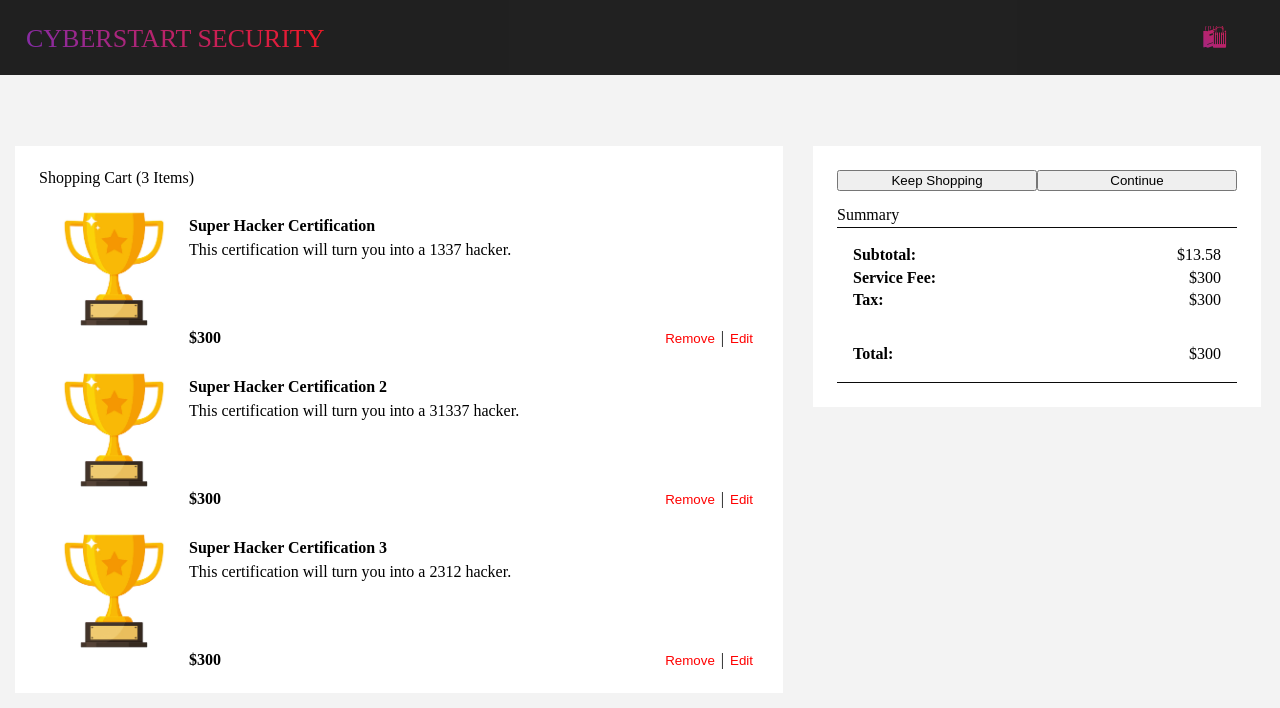
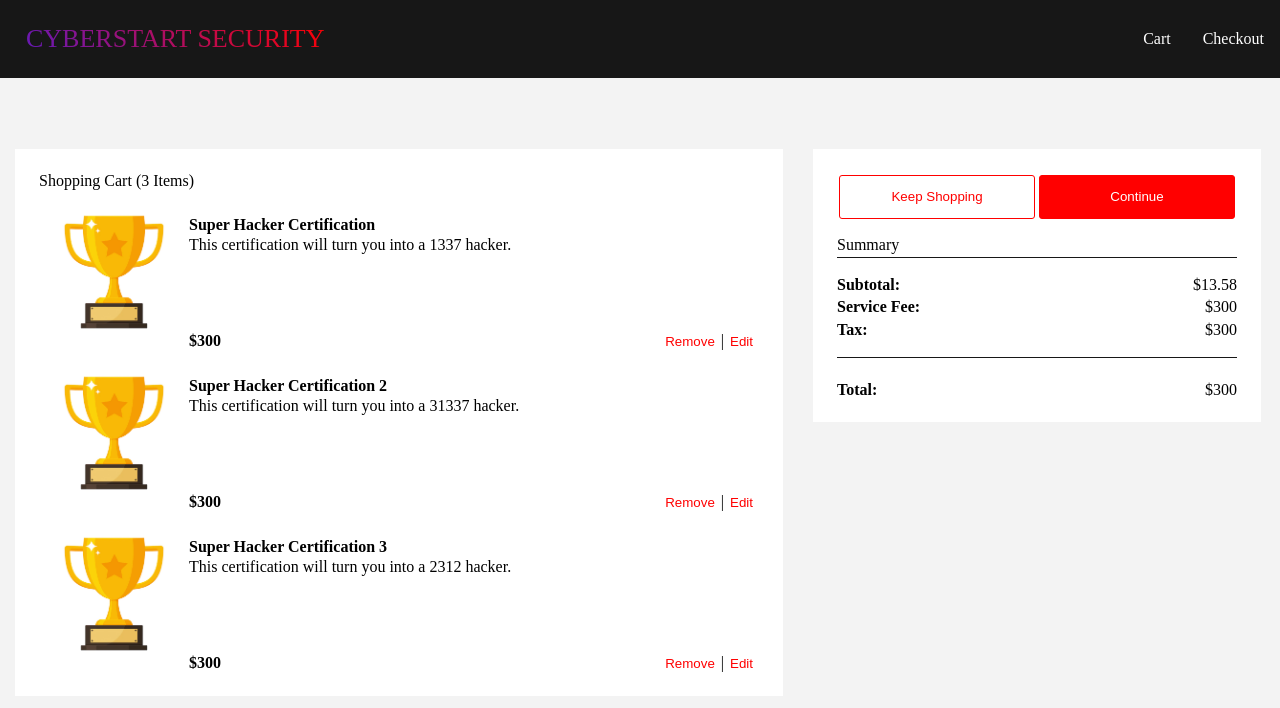
Before and after one commit to A1-exe/hci-project-one, a website: page cart/index.html in a window 1280 px wide. Drawn offline with Linux system fonts and the light colour scheme.

Commit message:
Update website baseline, minor color changes

```diff
--- a/assets/css/screen.css
+++ b/assets/css/screen.css
@@ -8,9 +8,11 @@ a,abbr,acronym,address,applet,article,aside,audio,b,big,blockquote,body,canvas,c
 
 /* Begin site styles below */
 :root {
-  --dark-color: #0a0a0a;
+  --dark-color: #171717;
   --light-color: #f3f3f3;
   --lightest-color: #ffffff;
+  --purple: rgb(100, 26, 185);
+  --red: rgb(255, 0, 0);
 }
 
 body {
@@ -19,32 +21,40 @@ body {
 
 nav {
   background-color: var(--dark-color);
-  opacity: 0.9;
   display: flex;
-  height: 4.6875em;
 }
 
-nav a {
-  font-size: 1.625em;
-  padding-left: 1em;
-  padding-right: 1em;
-  margin-top: 1em;
-  background: -webkit-linear-gradient(45deg, rgb(100, 26, 185), rgb(255, 0, 0));
+nav #company a {
+  color: var(--purple);
+  background: -webkit-linear-gradient(45deg, var(--purple), var(--red));
   background-clip: unset;
   -webkit-background-clip: text;
   -webkit-text-fill-color: transparent;
 }
 
-#cart-icon {
-  margin-left: auto;
-  fill: currentColor;
-  color: red;
-  height: 2em;
-  width: 2em;
+nav ol {
+  display: flex;
 }
 
-ul, li {
-  height: inherit
+nav > ol {
+  flex-basis: 100%;
+}
+
+nav ol li {
+  text-align: center;
+  padding: 1em;
+}
+
+#company {
+  font-size: 1.625em;
+}
+
+#pages {
+  margin-left: auto;
+}
+
+#pages li {
+  margin: auto 0 auto;
 }
 
 a {
@@ -83,23 +93,29 @@ main > section {
 }
 
 .cart-item {
-  display: flex;
+  display: grid;
+  grid-template-columns: min-content auto;
   margin-top: .5em;
 }
 
+.cart-item .icon {
+  grid-row: span 3;
+}
+
 .cart-item .icon img {
-  height: 9.375em
+  max-width: 9.375em;
 }
 
 .cart-item .details {
-  display: flex;
-  flex-direction: column;
-  flex-grow: 1;
   margin-top: 1em;
 }
 
+.details {
+  grid-row: span 2;
+}
+
 .details .title {
-  line-height: 2em;
+  line-height: 1.5em;
   font-weight: 600;
 }
 
@@ -124,7 +140,7 @@ main > section {
   color: red
 }
 
-.remove:hover, .edit:hover {
+a:hover, .remove:hover, .edit:hover {
   text-decoration: underline;
 }
 
@@ -134,6 +150,18 @@ main > section {
 
 #directions button {
   flex-basis: 50%;
+  font-weight: 500;
+  color: var(--red);
+  background-color: white;
+  border-radius: 3px;
+  border: 1px solid var(--red);
+  padding: 1em 2em;
+  margin: 2px
+}
+
+#directions #check-out {
+  color: white;
+  background-color: var(--red);
 }
 
 #cart-summary header {
@@ -143,7 +171,7 @@ main > section {
 #cost-listing {
   display: flex;
   flex-direction: column;
-  padding: 1em;
+  padding: 1em 0 1em 0;
   margin-top: .25em;
   border-top: .1em solid var(--dark-color);
   border-bottom: .1em solid var(--dark-color);
@@ -163,6 +191,10 @@ main > section {
   margin-top: 2em;
 }
 
+#total {
+  margin-top: 1.5em;
+}
+
 .category {
   font-weight: 600;
   text-align: left;
@@ -172,18 +204,6 @@ main > section {
   text-align: right;
 }
 
-.row {
-  display: flex;
-  flex-direction: row;
-  flex-grow: 1;
-}
-
-.col {
-  display: flex;
-  flex-direction: column;
-  flex-grow: 1;
-  padding: .5em;
-}
 
 #homescreen {
   flex-direction: column;
--- a/cart/index.html
+++ b/cart/index.html
@@ -12,12 +12,19 @@
 <body>
   <header>
     <nav>
-      <a href="../">
-        <h1>CYBERSTART SECURITY</h1>
-      </a>
-      <a href="../cart/" id="cart-icon">
-        &#x1F6CD;
-      </a>
+      <ol>
+        <li id="company">
+          <a href="../">CYBERSTART SECURITY</a>
+        </li>
+        <ol id="pages">
+          <li>
+            <a href="../cart/" id="cart-icon">Cart</a>
+          </li>
+          <li>
+            <a href="../checkout/" id="cart-icon">Checkout</a>
+          </li>
+        </ol>
+      </ol>
     </nav>
   </header>
   <main id="cart">
@@ -26,7 +33,7 @@
         <header>
           <h1>Shopping Cart (3 Items)</h1>
         </header>
-        <li class="cart-item">
+        <ul class="cart-item">
           <figure class="icon">
             <img src="../assets/img/trophy.png" alt="">
             <figcaption></figcaption>
@@ -38,6 +45,7 @@
             <li class="description">
               This certification will turn you into a 1337 hacker.
             </li>
+          </ul>
           <li class="misc">
             <h2 class="price">$300</h2>
             <button class="remove">Remove</button>
@@ -45,8 +53,7 @@
             <button class="edit">Edit</button>
           </li>
         </ul>
-        </li>
-        <li class="cart-item">
+        <ul class="cart-item">
           <figure class="icon">
             <img src="../assets/img/trophy.png" alt="">
             <figcaption></figcaption>
@@ -58,6 +65,7 @@
             <li class="description">
               This certification will turn you into a 31337 hacker.
             </li>
+          </ul>
           <li class="misc">
             <h2 class="price">$300</h2>
             <button class="remove">Remove</button>
@@ -65,8 +73,7 @@
             <button class="edit">Edit</button>
           </li>
         </ul>
-        </li>
-        <li class="cart-item">
+        <ul class="cart-item">
           <figure class="icon">
             <img src="../assets/img/trophy.png" alt="">
             <figcaption></figcaption>
@@ -78,6 +85,7 @@
             <li class="description">
               This certification will turn you into a 2312 hacker.
             </li>
+          </ul>
           <li class="misc">
             <h2 class="price">$300</h2>
             <button class="remove">Remove</button>
@@ -85,14 +93,13 @@
             <button class="edit">Edit</button>
           </li>
         </ul>
-        </li>
       </ul>
     </section>
     <section id="cart-summary-container">
-      <form id="cart-summary">
+      <form id="cart-summary" action="../checkout">
         <section id="directions">
           <button id="keep-shop" formaction="../">Keep Shopping</button>
-          <button id="check-out" formaction="../checkout/">Continue</button>
+          <button id="check-out" type="submit">Continue</button>
         </section>
         <header>
           <h1>Summary</h1>
@@ -111,7 +118,11 @@
               <td class="category">Tax:</td>
               <td class="value">$300</td>
             </tr>
-            <tr id="total">
+          </tbody>
+        </table>
+        <table id="total">
+          <tbody>
+            <tr>
               <td class="category">Total:</td>
               <td class="value">$300</td>
             </tr>
```
Also changed, not shown: checkout/index.html (+13 -6 lines), index.html (+13 -6 lines). Lines whose indentation alone changed are shown as unchanged.
